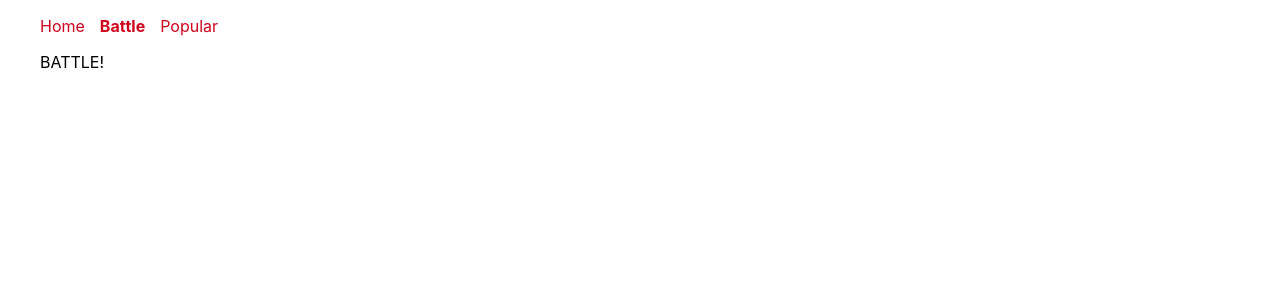
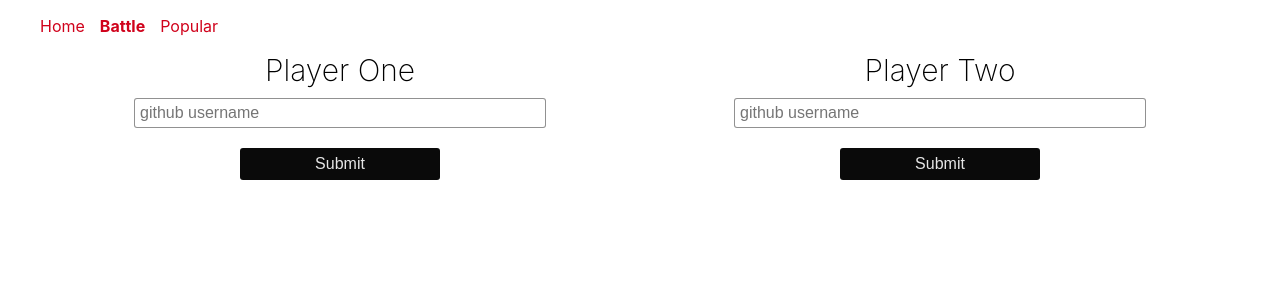
Before and after one commit to PetKatt/battle-game, a React (Create React App) app: page /battle in a window 1280 px wide. Shown: the top 300 px of the page. Built offline with nearby package versions, Linux system fonts and the light colour scheme.

Commit message:
form DONE: controlled component way

```diff
--- a/src/components/Battle.js
+++ b/src/components/Battle.js
@@ -1,10 +1,109 @@
 import React from "react";
+import PropTypes from "prop-types";
+
+class PlayerInput extends React.Component {
+	constructor(props) {
+		super(props);
+
+		this.state = {
+			username: ""
+		};
+
+		this.handleChange = this.handleChange.bind(this);
+		this.handleSubmit = this.handleSubmit.bind(this);
+	}
+
+	handleChange(event) {
+		var value = event.target.value;
+
+		this.setState(function() {
+			return { username: value };
+		});
+	}
+
+	handleSubmit(event) {
+		event.preventDefault();
+
+		this.props.onSubmit(
+			this.props.id,
+			this.state.username
+		);
+	}
+
+	render() {
+		return (
+			<form className="column" onSubmit={this.handleSubmit}>
+				<label className="header" htmlFor="username">
+					{this.props.label}
+				</label>
+				<input
+					id="username"
+					placeholder="github username"
+					type="text"
+					autoComplete="off"
+					value={this.state.username}
+					onChange={this.handleChange}
+				/>
+				<button
+					className="button"
+					type="submit"
+					disabled={!this.state.username}>
+					Submit
+				</button>
+			</form>
+		);
+	}
+}
+
+PlayerInput.propTypes ={
+	id: PropTypes.string.isRequired,
+	label: PropTypes.string.isRequired,
+	onSubmit: PropTypes.func.isRequired
+};
 
 class Battle extends React.Component {
+	constructor(props) {
+		super(props);
+
+		this.state = {
+			playerOneName: "",
+			playerTwoName: "",
+			playerOneImage: null,
+			playerTwoImage: null
+		};
+
+		this.handleSubmit = this.handleSubmit.bind(this);
+	}
+
+	handleSubmit(id, username) {
+		this.setState(function() {
+			var newState = {};
+			newState[id + "Name"] = username;
+			newState[id + "Image"] = "https://github.com/" + username + ".png?size=200";
+			return newState;
+		});
+	}
+
 	render() {
+		var playerOneName = this.state.playerOneName;
+		var playerTwoName = this.state.playerTwoName;
+
 		return (
 			<div>
-				BATTLE!
+				<div className="row">
+					{!playerOneName &&
+						<PlayerInput
+							id="playerOne"
+							label="Player One"
+							onSubmit={this.handleSubmit}
+						/>}
+					{!playerTwoName &&
+						<PlayerInput
+							id="playerTwo"
+							label="Player Two"
+							onSubmit={this.handleSubmit}
+						/>}
+				</div>
 			</div>
 		);
 	}
--- a/src/index.css
+++ b/src/index.css
@@ -7,6 +7,44 @@
 {
 	max-width: 1200px;
 	margin: 0 auto;
+}
+
+.row
+{
+	display: flex;
+	justify-content: space-around;
+}
+
+.column
+{
+	display: flex;
+	flex-direction: column;
+	width: 500px;
+	align-items: center;
+}
+
+.column input
+{
+	border-radius: 3px;
+	margin: 10px 0;
+	padding: 5px;
+	border: 1px solid rgb(0, 0, 0, 0.43);
+	font-size: 16px;
+	width: 80%;
+}
+
+.column label
+{
+	text-align: center;
+	font-size: 30px;
+	font-weight: 200;
+}
+
+.header
+{
+	text-align: center;
+	font-size: 30px;
+	font-weight: 200;
 }
 
 ul
```
